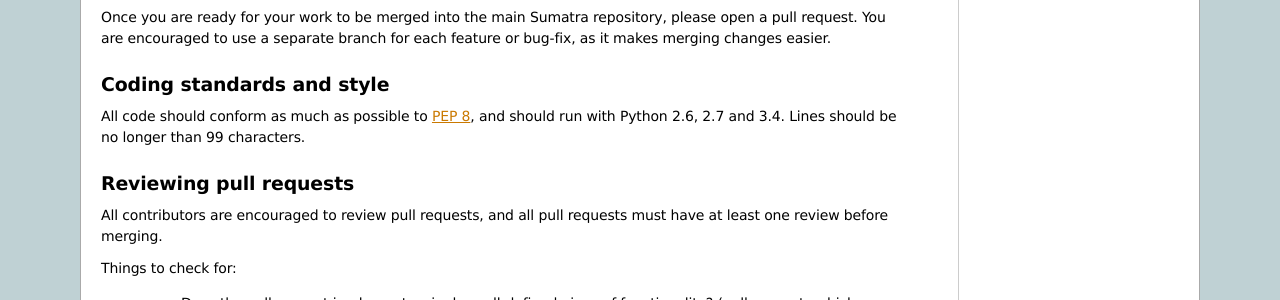
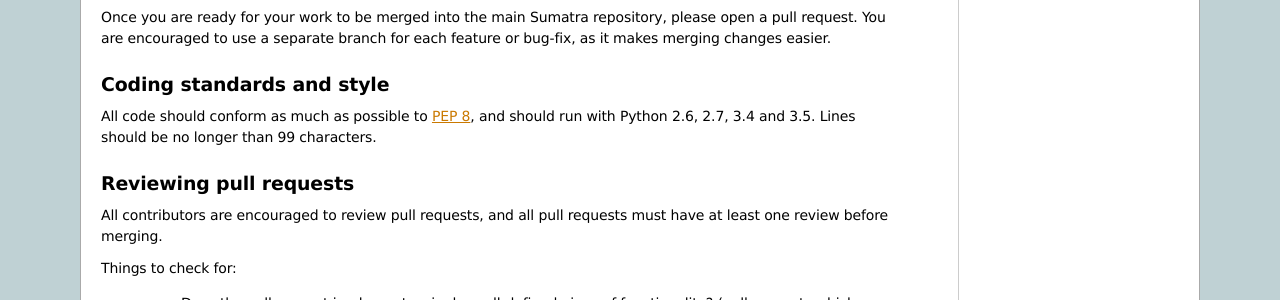
Before and after one commit to open-research/sumatra, a Sphinx documentation site: the page built from doc/developers_guide.txt, in a window 1280 px wide and 900 px high, scrolled down 1745 px. Shown: the part 158-458 px from the top of the window. Built offline with Sphinx 7.4.7, drawn with Linux system fonts in a browser that asks for light colours; some of the changed text lies outside the part shown.

Commit message:
added Python3.5 support

```diff
--- a/README.rst
+++ b/README.rst
@@ -49,7 +49,7 @@
 Requirements
 ============
 
-Sumatra requires Python versions 2.6, 2.7 or 3.4. The web interface requires
+Sumatra requires Python versions 2.6, 2.7, 3.4 or 3.5. The web interface requires
 Django (>= 1.6) and the django-tagging package.
 Sumatra requires that you keep your own code in a version control
 system (currently Subversion, Mercurial, Git and Bazaar are supported). If you
--- a/doc/developers_guide.txt
+++ b/doc/developers_guide.txt
@@ -9,7 +9,7 @@
 Requirements
 ------------
 
-    * Python_ 2.6, 2.7 or 3.4
+    * Python_ 2.6, 2.7, 3.4 or 3.5
     * Django_ >= 1.6
     * django-tagging_ >= 0.3
     * parameters >= 0.2.1
@@ -119,7 +119,7 @@
 --------------------------
 
 All code should conform as much as possible to `PEP 8`_, and should run with
-Python 2.6, 2.7 and 3.4. Lines should be no longer than 99 characters.
+Python 2.6, 2.7, 3.4 and 3.5. Lines should be no longer than 99 characters.
 
 
 Reviewing pull requests
--- a/setup.py
+++ b/setup.py
@@ -66,6 +66,7 @@
                    'Programming Language :: Python :: 2.6',
                    'Programming Language :: Python :: 2.7',
                    'Programming Language :: Python :: 3.4',
+                   'Programming Language :: Python :: 3.5',
                    'Topic :: Scientific/Engineering'],
     cmdclass = {'sdist': sdist_git},
     install_requires = install_requires,
```
Also changed, not shown: .travis.yml, 2 other files.
